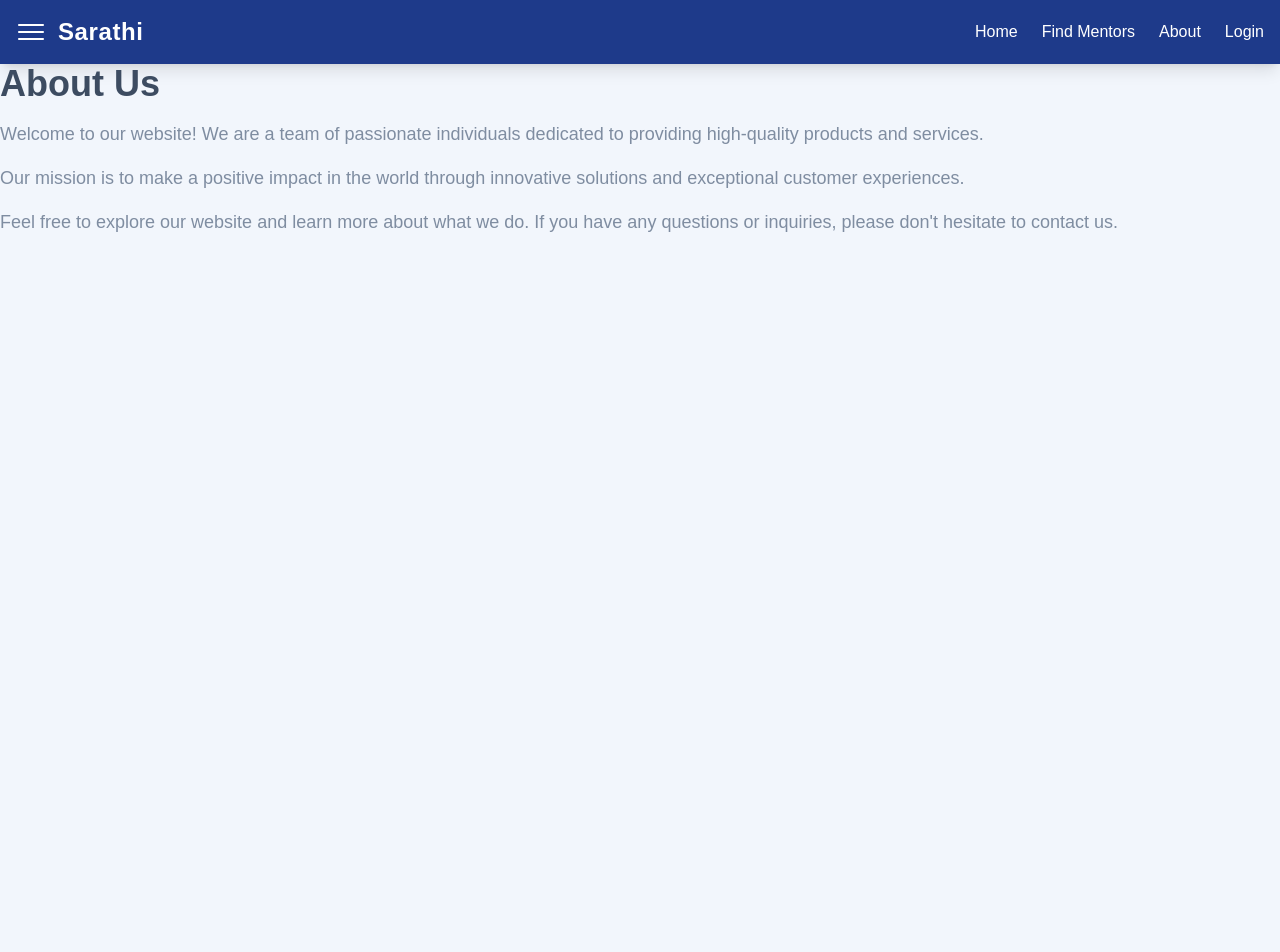
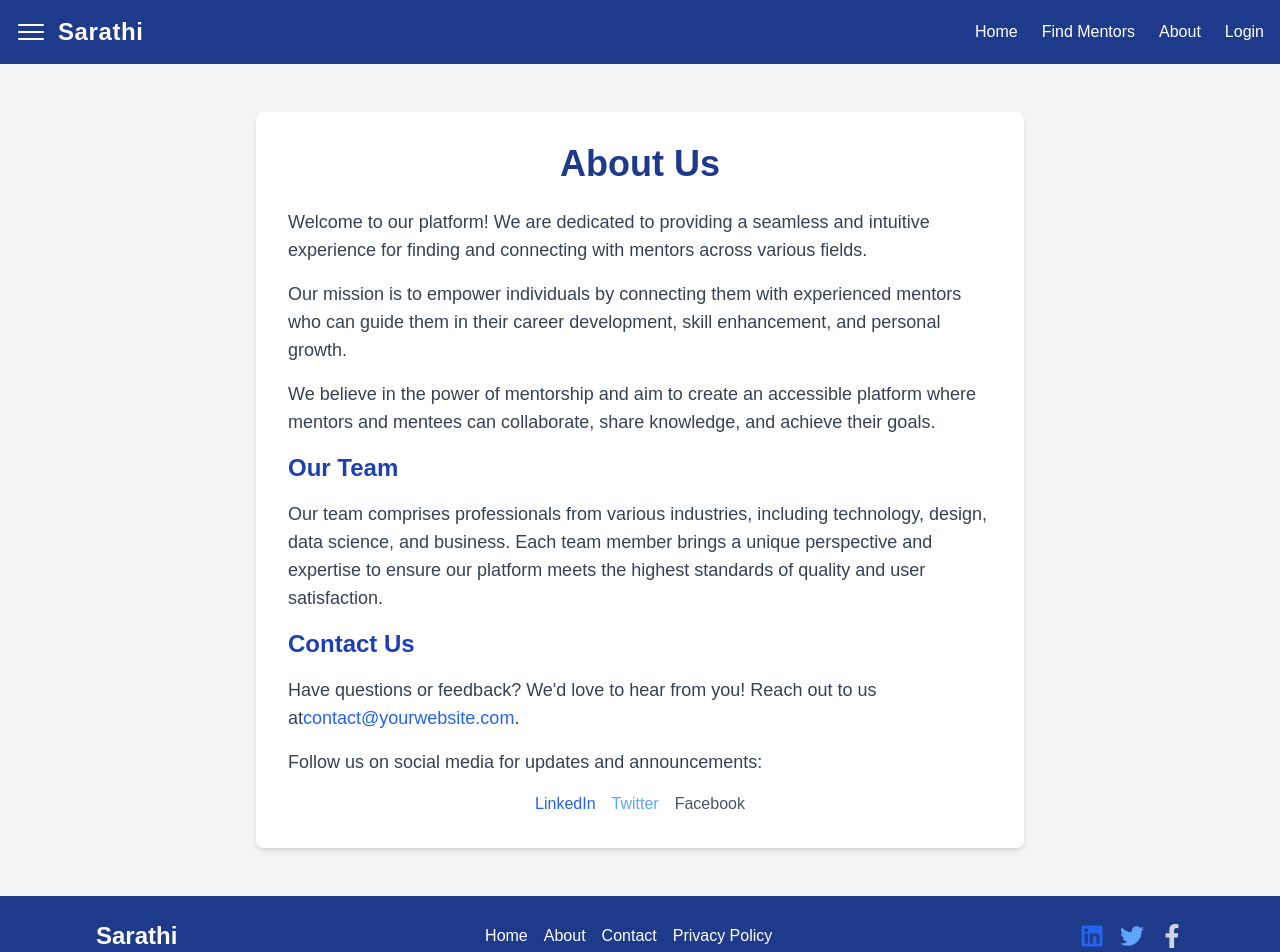
Before and after one commit to Sarathi062/Sarathi, a React (Vite) app: page /about in a window 1280 px wide. Shown: the top 952 px of the page. Before the commit the page ends 800 px from the top, so only its background shows below. Built offline with nearby package versions, Linux system fonts and the light colour scheme.

Commit message:
added footer

```diff
--- a/src/App.jsx
+++ b/src/App.jsx
@@ -18,6 +18,7 @@ import MentorCardPage from "./components/MentorCardPage";
 import Home from "./components/Home";
 import Login from "./components/Login";
 import About from "./components/About";
+import Footer from "./components/Footer";
 
 function App() {
 	return (
@@ -31,6 +32,7 @@ function App() {
 				<Route path="/about" element={<About />} />
 				<Route path="/login" element={<Login />} />
 			</Routes>
+			<Footer />
 		</Router>
 	);
 }
--- a/src/components/About.jsx
+++ b/src/components/About.jsx
@@ -1,20 +1,54 @@
 import React from 'react';
 
-const About = () => {
-    return (
-        <div className="container mx-auto">
-            <h1 className="text-4xl font-bold mb-4">About Us</h1>
-            <p className="text-lg mb-4">
-                Welcome to our website! We are a team of passionate individuals dedicated to providing high-quality products and services.
-            </p>
-            <p className="text-lg mb-4">
-                Our mission is to make a positive impact in the world through innovative solutions and exceptional customer experiences.
-            </p>
-            <p className="text-lg mb-4">
-                Feel free to explore our website and learn more about what we do. If you have any questions or inquiries, please don't hesitate to contact us.
-            </p>
+const AboutPage = () => {
+  return (
+    <div className="min-h-screen bg-gray-100 py-12 px-4 sm:px-6 lg:px-8">
+      <div className="max-w-3xl mx-auto bg-white p-8 rounded-lg shadow-md">
+        <h1 className="text-4xl font-extrabold text-center text-blue-900 mb-6">
+          About Us
+        </h1>
+        <p className="text-lg text-gray-700 mb-4">
+          Welcome to our platform! We are dedicated to providing a seamless and intuitive
+          experience for finding and connecting with mentors across various fields.
+        </p>
+        <p className="text-lg text-gray-700 mb-4">
+          Our mission is to empower individuals by connecting them with experienced mentors who
+          can guide them in their career development, skill enhancement, and personal growth.
+        </p>
+        <p className="text-lg text-gray-700 mb-4">
+          We believe in the power of mentorship and aim to create an accessible platform where
+          mentors and mentees can collaborate, share knowledge, and achieve their goals.
+        </p>
+        <h2 className="text-2xl font-bold text-blue-800 mb-4">Our Team</h2>
+        <p className="text-lg text-gray-700 mb-4">
+          Our team comprises professionals from various industries, including technology, design,
+          data science, and business. Each team member brings a unique perspective and expertise
+          to ensure our platform meets the highest standards of quality and user satisfaction.
+        </p>
+        <h2 className="text-2xl font-bold text-blue-800 mb-4">Contact Us</h2>
+        <p className="text-lg text-gray-700 mb-4">
+          Have questions or feedback? We'd love to hear from you! Reach out to us at
+          <a href="mailto:contact@yourwebsite.com" className="text-blue-600 hover:underline">
+            contact@yourwebsite.com
+          </a>.
+        </p>
+        <p className="text-lg text-gray-700">
+          Follow us on social media for updates and announcements:
+        </p>
+        <div className="flex justify-center space-x-4 mt-4">
+          <a href="#" className="text-blue-600 hover:text-blue-800">
+            LinkedIn
+          </a>
+          <a href="#" className="text-blue-400 hover:text-blue-600">
+            Twitter
+          </a>
+          <a href="#" className="text-gray-600 hover:text-gray-800">
+            Facebook
+          </a>
         </div>
-    );
+      </div>
+    </div>
+  );
 };
 
-export default About;
+export default AboutPage;
--- /dev/null
+++ b/src/components/Footer.jsx
@@ -0,0 +1,54 @@
+import React from 'react';
+import { FaLinkedin, FaTwitter, FaFacebookF } from 'react-icons/fa'; // Import additional icons
+
+const Footer = () => {
+  return (
+    <footer className="bg-blue-900 text-white py-6">
+      <div className="max-w-6xl mx-auto px-4 sm:px-6 lg:px-8">
+        <div className="flex flex-col md:flex-row justify-between items-center">
+          {/* Logo or Brand Name */}
+          <div className="text-2xl font-bold">
+            <a href="/" className="hover:text-gray-300">Sarathi</a>
+          </div>
+
+          {/* Navigation Links */}
+          <nav className="mt-4 md:mt-0">
+            <ul className="flex space-x-4">
+              <li>
+                <a href="/" className="hover:text-gray-300">Home</a>
+              </li>
+              <li>
+                <a href="/about" className="hover:text-gray-300">About</a>
+              </li>
+              <li>
+                <a href="/contact" className="hover:text-gray-300">Contact</a>
+              </li>
+              <li>
+                <a href="/privacy" className="hover:text-gray-300">Privacy Policy</a>
+              </li>
+            </ul>
+          </nav>
+
+          {/* Social Media Links */}
+          <div className="flex space-x-4 mt-4 md:mt-0">
+            <a href="#" className="text-blue-600 hover:text-blue-400">
+              <FaLinkedin size={24} />
+            </a>
+            <a href="#" className="text-blue-400 hover:text-blue-300">
+              <FaTwitter size={24} />
+            </a>
+            <a href="#" className="text-gray-300 hover:text-gray-200">
+              <FaFacebookF size={24} />
+            </a>
+          </div>
+        </div>
+
+        <div className="mt-6 border-t border-gray-700 pt-4 text-center text-sm">
+          <p>&copy; {new Date().getFullYear()} YourWebsite. All rights reserved.</p>
+        </div>
+      </div>
+    </footer>
+  );
+};
+
+export default Footer;
```
